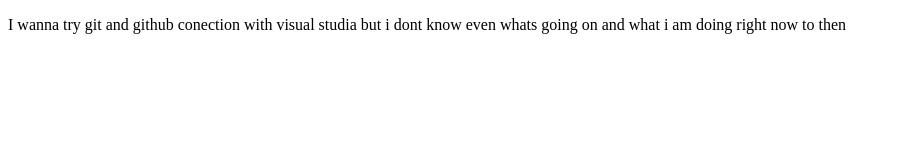
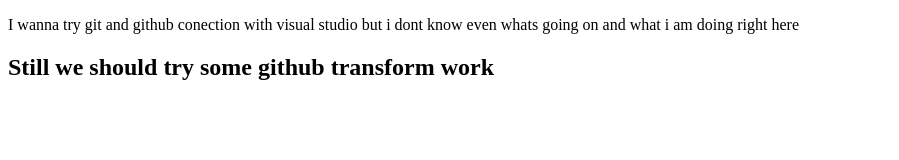
Before and after one commit to Joshcaptiv/getstarted, a plain HTML site: page index2.html in a window 1280 px wide. Shown: the whole page, without its empty margins (0-899 px from the left). Drawn offline with Linux system fonts and the light colour scheme.

Commit message:
Header and Paragraf updated by Josh

```diff
--- a/index2.html
+++ b/index2.html
@@ -6,7 +6,8 @@
     <title>Document</title>
 </head>
 <body>
-    <p> I wanna try git and github conection with visual studia but i
-        dont know even whats going on and what i am doing right now to then</p>
+    <p> I wanna try git and github conection with visual studio but i
+        dont know even whats going on and what i am doing right here</p>
+        <h2> Still we should try some github transform work</h2>
 </body>
 </html>
```
Also changed, not shown: index.html (+2 -2 lines).
